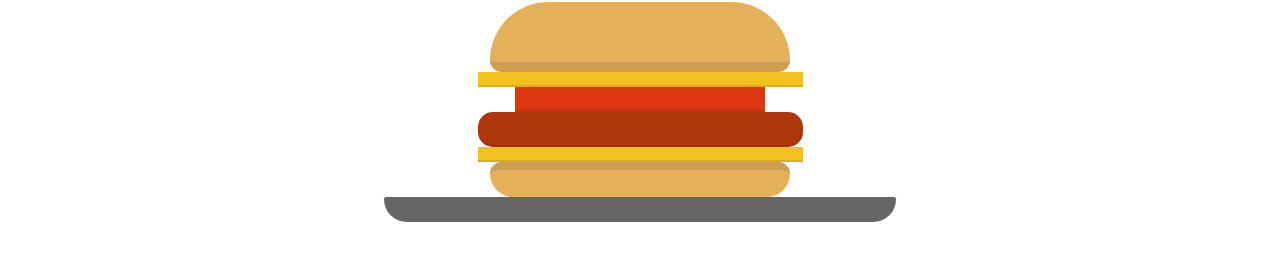
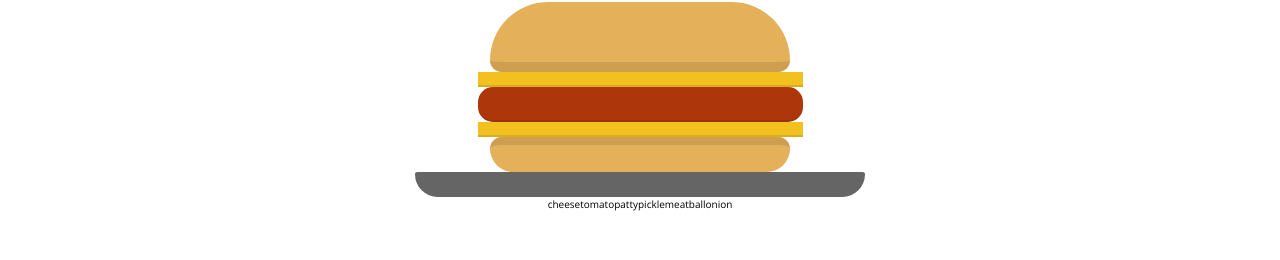
Before and after one commit to sergetoure09/myburger, a React app: page / in a window 1280 px wide. Shown: the part 252-512 px from the top of the page. Built offline with nearby package versions, Linux system fonts and the light colour scheme.

Commit message:
price ok

```diff
--- a/components/App.js
+++ b/components/App.js
@@ -7,20 +7,32 @@ class App extends Component {
         state={
             burger_name:"Giant Burger",
             burger_price:0,
-            selected_ingredients:["cheese","tomato","patty","cheese"],
-            ingredients_list:[
-                                {cheese:2},
-                                {tomato:3},
-                                {patty:5},
-                                {pickle:0.5},
-                                {meatball:1},
-                                {onion:0.3}
-            ]
+            selected_ingredients:["cheese","patty","cheese"],
+            ingredients_list:
+                                {
+                                    cheese:2,
+                                    tomato:3,
+                                    patty:5,
+                                    pickle:0.5,
+                                    meatball:1,
+                                    onion:0.3
+                                }
+
         }
 
     updatePrice=()=>{
+        let totalPrice=0
+        for (var el of this.state.selected_ingredients){
+            totalPrice+=this.state.ingredients_list[el]
+        }
+        this.setState({
+            burger_price:totalPrice
+        })
 
 
+    }
+    componentDidMount=()=>{
+        this.updatePrice()
     }
 
     render(){
@@ -32,8 +44,8 @@ class App extends Component {
             <Header />
             <h1>The {this.state.burger_name}</h1>
             <h2>Only ${this.state.burger_price}</h2>
-            <Builder ingredients={this.state.selected_ingredients} />
-            <div className="plate"></div>
+            <Builder ingredients={this.state.selected_ingredients} ingredients_list={this.state.ingredients_list} />
+
             </Aux>
         )
     }
--- a/components/Builder.js
+++ b/components/Builder.js
@@ -8,7 +8,7 @@ const Builder = props =>{
     return(
         <Aux>
             <Burger ingredients={props.ingredients}/>
-            <Panel/>
+            <Panel ingredients_list={props.ingredients_list}/>
         </Aux>
     )
 }
--- a/components/Burger.js
+++ b/components/Burger.js
@@ -16,6 +16,7 @@ const Burger=(props)=>{
         {ingredients}
 
         <div className="burger__bun-bottom"></div>
+        <div className="plate"></div>
         </div>
 
 
--- a/components/Panel.js
+++ b/components/Panel.js
@@ -3,8 +3,10 @@ import Aux from'./Aux.js'
 
 
 const Panel=props=>{
+    let ingredients=Object.keys(props.ingredients_list)
     return(
         <Aux>
+            {ingredients}
         </Aux>
 
     )
--- a/public/index.css
+++ b/public/index.css
@@ -50,56 +50,56 @@ h2 {
 
 /* Set the maximum width of your burger */
 .burger {
-  max-width: 500px;
+  max-width: 50rem;
   margin: 0 auto;
   /* This center-aligns all of the ingredients */ }
   .burger div {
     margin: 0 auto; }
   .burger__bun-top {
-    height: 70px;
+    height: 7rem;
     width: 60%;
     background: #e5b05a;
-    border-radius: 100px 100px 20px 20px;
-    border-bottom: solid 10px rgba(0, 0, 0, 0.1); }
+    border-radius: 10rem 10rem 2rem 2rem;
+    border-bottom: solid 1rem rgba(0, 0, 0, 0.1); }
   .burger__cheese {
-    height: 15px;
+    height: 1.5rem;
     width: 65%;
     background: #f2c120;
     border-bottom: solid 2px rgba(0, 0, 0, 0.1); }
   .burger__tomato {
-    height: 25px;
+    height: 2.5rem;
     width: 50%;
     background-color: #dd3710;
     border-bottom: solid 2px rgba(0, 0, 0, 0.1); }
   .burger__meatball {
-    height: 60px;
-    width: 70px;
+    height: 6rem;
+    width: 7rem;
     background: #74380d;
-    border-radius: 50px;
+    border-radius: 5rem;
     display: inline-block;
     vertical-align: top; }
   .burger__patty {
-    height: 35px;
+    height: 3.5rem;
     width: 65%;
     background: #ad370b;
-    border-radius: 15px;
+    border-radius: 1.5rem;
     border-bottom: solid 2px rgba(0, 0, 0, 0.1); }
   .burger__pickle {
-    height: 30px;
+    height: 3rem;
     width: 50%;
     background: #3ac67d;
-    border-radius: 0 0 100px 100px;
-    border-bottom: solid 10px #2d9961; }
+    border-radius: 0 0 10rem 10rem;
+    border-bottom: solid 1rem #2d9961; }
   .burger__onion {
     width: 40%;
     background-color: #a039bf;
-    border-top: dotted 20px rgba(255, 255, 255, 0.2); }
+    border-top: dotted 2rem rgba(255, 255, 255, 0.2); }
   .burger__bun-bottom {
-    height: 35px;
+    height: 3.5rem;
     width: 60%;
     background: #e5b05a;
-    border-radius: 20px 20px 40px 40px;
-    border-top: solid 8px rgba(0, 0, 0, 0.1); }
+    border-radius: 2rem 2rem 4rem 4rem;
+    border-top: solid 0.8rem rgba(0, 0, 0, 0.1); }
 
 .header {
   padding: 1rem 1rem;
@@ -140,8 +140,8 @@ h2 {
     color: white; }
 
 .plate {
-  height: 25px;
-  width: 40%;
+  height: 2.5rem;
+  width: 90%;
   background: #656565;
-  border-radius: 20px 20px 200px 200px;
+  border-radius: 2rem 2rem 20rem 20rem;
   margin: 0 auto; }
--- a/sass/components/_burger.scss
+++ b/sass/components/_burger.scss
@@ -1,7 +1,7 @@
 
 /* Set the maximum width of your burger */
 .burger {
-    max-width: 500px;
+    max-width: 50rem;
     margin: 0 auto;
 
                         /* This center-aligns all of the ingredients */
@@ -13,64 +13,64 @@
 
 
                     &__bun-top {
-                        height: 70px;
+                        height: 7rem;
                         width: 60%;
                         background: #e5b05a;
-                        border-radius: 100px 100px 20px 20px;
-                        border-bottom: solid 10px rgba(0,0,0,.1);
+                        border-radius: 10rem 10rem 2rem 2rem;
+                        border-bottom: solid 1rem rgba(0,0,0,.1);
                     }
 
                     &__cheese {
-                        height: 15px;
+                        height: 1.5rem;
                         width: 65%;
                         background: #f2c120;
                         border-bottom: solid 2px rgba(0,0,0,.1);
                     }
 
                     &__tomato {
-                        height: 25px;
+                        height: 2.5rem;
                         width: 50%;
                         background-color: #dd3710;
                         border-bottom: solid 2px rgba(0,0,0,.1);
                     }
 
                     &__meatball {
-                        height: 60px;
-                        width: 70px;
+                        height: 6rem;
+                        width: 7rem;
                         background: #74380d;
-                        border-radius: 50px;
+                        border-radius: 5rem;
                         display: inline-block;
                         vertical-align: top;
                     }
 
                     &__patty {
-                        height: 35px;
+                        height: 3.5rem;
                         width: 65%;
                         background: #ad370b;
-                        border-radius: 15px;
+                        border-radius: 1.5rem;
                         border-bottom: solid 2px rgba(0,0,0,.1);
                     }
 
                     &__pickle {
-                        height: 30px;
+                        height: 3rem;
                         width: 50%;
                         background: #3ac67d;
-                        border-radius: 0 0 100px 100px;
-                        border-bottom: solid 10px #2d9961;
+                        border-radius: 0 0 10rem 10rem;
+                        border-bottom: solid 1rem #2d9961;
                     }
 
                     &__onion {
                         width: 40%;
                         background-color: #a039bf;
-                        border-top: dotted 20px rgba(255,255,255,.2);
+                        border-top: dotted 2rem rgba(255,255,255,.2);
                     }
 
                     &__bun-bottom {
-                        height: 35px;
+                        height: 3.5rem;
                         width: 60%;
                         background: #e5b05a;
-                        border-radius: 20px 20px 40px 40px;
-                        border-top: solid 8px rgba(0,0,0,.1)
+                        border-radius: 2rem 2rem 4rem 4rem;
+                        border-top: solid .8rem rgba(0,0,0,.1)
                     }
 
 
--- a/sass/components/_plate.scss
+++ b/sass/components/_plate.scss
@@ -1,7 +1,7 @@
 .plate {
-    height: 25px;
-    width: 40%;
+    height: 2.5rem;
+    width: 90%;
     background: #656565;
-    border-radius: 20px 20px 200px 200px;
+    border-radius: 2rem 2rem 20rem 20rem;
     margin: 0 auto;
   }
```
